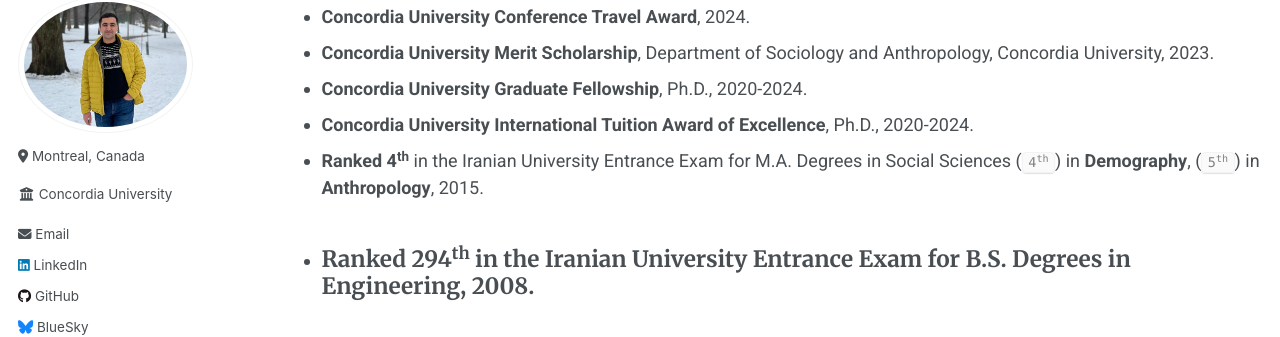
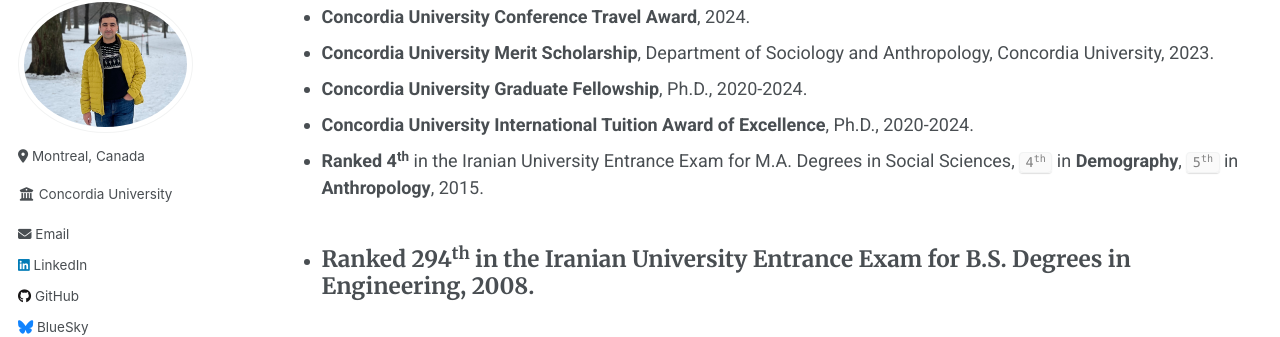
Before and after one commit to Mohsnmonji/mohsnmonji.github.io, a Jekyll site: the page built from _pages/Curriculum Vitae.md, in a window 1280 px wide and 900 px high, scrolled down 2651 px. Shown: the part 110-447 px from the top of the window. Built offline with Jekyll 4.4.1, drawn with Linux system fonts in a browser that asks for light colours.

Commit message:
Update Curriculum Vitae.md

```diff
--- a/_pages/Curriculum Vitae.md
+++ b/_pages/Curriculum Vitae.md
@@ -99,7 +99,7 @@ redirect_from:
 - **Concordia University Merit Scholarship**, Department of Sociology and Anthropology, Concordia University, 2023.
 - **Concordia University Graduate Fellowship**, Ph.D., 2020-2024.
 - **Concordia University International Tuition Award of Excellence**, Ph.D., 2020-2024.
-- **Ranked 4<sup>th</sup>** in the Iranian University Entrance Exam for M.A. Degrees in Social Sciences (<code><span style="color: grey;">4<sup>th</sup></span></code>) in **Demography**, (<code><span style="color: grey;">5<sup>th</sup></span></code>) in **Anthropology**, 2015.
+- **Ranked 4<sup>th</sup>** in the Iranian University Entrance Exam for M.A. Degrees in Social Sciences, <code><span style="color: grey;">4<sup>th</sup></span></code> in **Demography**, <code><span style="color: grey;">5<sup>th</sup></span></code> in **Anthropology**, 2015.
 - **Ranked 294<sup>th</sup>** in the Iranian University Entrance Exam for B.S. Degrees in Engineering, 2008.
 ---
 
```
